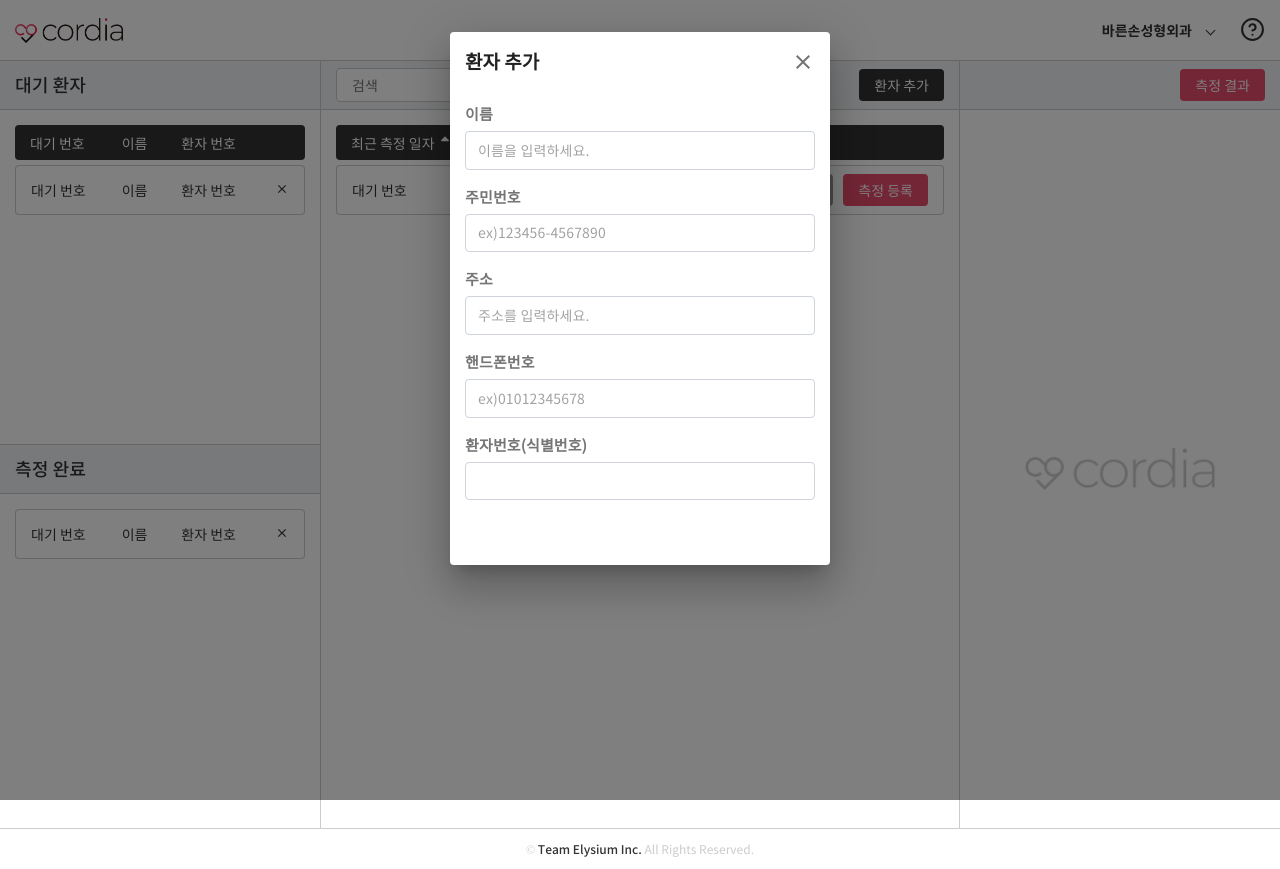
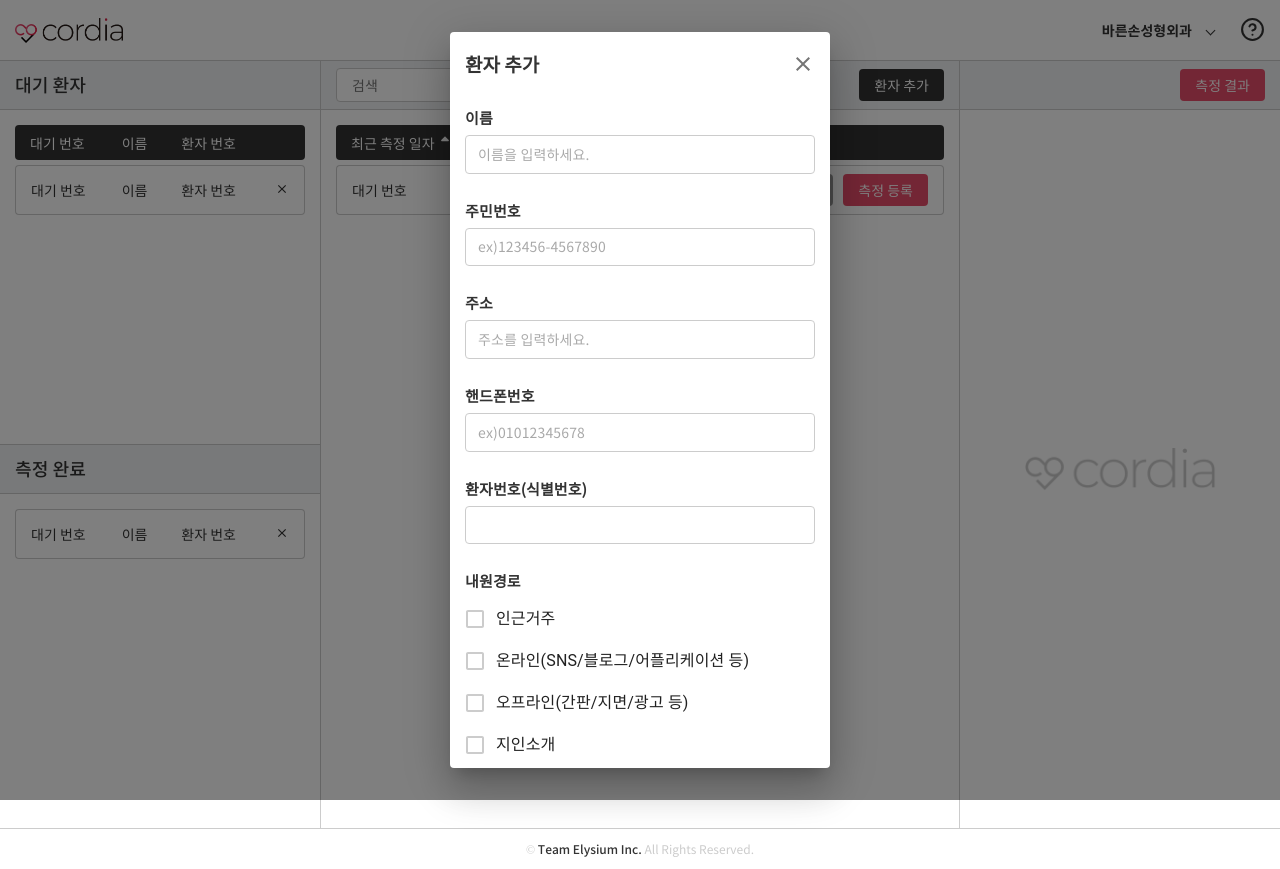
Before and after one commit to soheee94/patient_management_platform, a React (Create React App) app: page / in a window 1280 px wide. Both pictures are taken after a click on the button "환자 추가". Built offline with nearby package versions, Linux system fonts and the light colour scheme.

Commit message:
modify input colors, add form checkbox

```diff
--- a/src/components/Modal/Modal.js
+++ b/src/components/Modal/Modal.js
@@ -2,13 +2,26 @@ import React from "react";
 import ModalTemplate from "./ModalTemplate";
 import ModalHead from "./ModalHead";
 import ModalContent from "./ModalContent";
+import { createMuiTheme } from "@material-ui/core/styles";
+import { ThemeProvider } from "@material-ui/core/styles";
+
+const theme = createMuiTheme({
+  palette: {
+    black: "#333",
+    gray: "#ccc",
+    darkGray: "#999",
+    pink: "#e84d6a"
+  }
+});
 
 function Modal({ isOpen, handleClose }) {
   return (
-    <ModalTemplate open={isOpen} onClose={handleClose}>
-      <ModalHead title="환자 추가" handleClose={handleClose} />
-      <ModalContent />
-    </ModalTemplate>
+    <ThemeProvider theme={theme}>
+      <ModalTemplate open={isOpen} onClose={handleClose}>
+        <ModalHead title="환자 추가" onClose={handleClose} />
+        <ModalContent />
+      </ModalTemplate>
+    </ThemeProvider>
   );
 }
 
--- a/src/components/Modal/ModalContent.js
+++ b/src/components/Modal/ModalContent.js
@@ -1,24 +1,75 @@
-import React from "react";
+import React, { useState } from "react";
 import DialogContent from "@material-ui/core/DialogContent";
 import ModalInput from "./ModalInput";
 import { withStyles } from "@material-ui/core/styles";
 const ModalContentBlock = withStyles({
   root: {
     width: "100%",
-    padding: "30px 0"
+    padding: "0"
   }
 })(DialogContent);
 
 function ModalContent() {
+  const [checkboxState, setCheckboxState] = useState({
+    nearby: false,
+    online: false,
+    offline: false,
+    introduction: false,
+    etc: false
+  });
+  const checkboxes = [
+    {
+      state: checkboxState.nearby,
+      value: "nearby",
+      label: "인근거주"
+    },
+    {
+      state: checkboxState.online,
+      value: "online",
+      label: "온라인(SNS/블로그/어플리케이션 등)"
+    },
+    {
+      state: checkboxState.offline,
+      value: "offline",
+      label: "오프라인(간판/지면/광고 등)"
+    },
+    {
+      state: checkboxState.introduction,
+      value: "introduction",
+      label: "지인소개"
+    },
+    {
+      state: checkboxState.etc,
+      value: "etc",
+      label: "기타"
+    }
+  ];
+  const handleChange = name => event => {
+    setCheckboxState({ ...checkboxState, [name]: event.target.checked });
+  };
   return (
     <ModalContentBlock>
       {/* onSubmit={} */}
       <form autoComplete="off">
-        <ModalInput label="이름" placeholder="이름을 입력하세요." />
-        <ModalInput label="주민번호" placeholder="ex)123456-4567890" />
-        <ModalInput label="주소" placeholder="주소를 입력하세요." />
-        <ModalInput label="핸드폰번호" placeholder="ex)01012345678" />
-        <ModalInput label="환자번호(식별번호)" placeholder="" />
+        <ModalInput label="이름" placeholder="이름을 입력하세요." type="text" />
+        <ModalInput
+          label="주민번호"
+          placeholder="ex)123456-4567890"
+          type="text"
+        />
+        <ModalInput label="주소" placeholder="주소를 입력하세요." type="text" />
+        <ModalInput
+          label="핸드폰번호"
+          placeholder="ex)01012345678"
+          type="text"
+        />
+        <ModalInput label="환자번호(식별번호)" type="text" />
+        <ModalInput
+          label="내원경로"
+          type="checkbox"
+          checkboxes={checkboxes}
+          handleChange={handleChange}
+        />
       </form>
     </ModalContentBlock>
   );
--- a/src/components/Modal/ModalHead.js
+++ b/src/components/Modal/ModalHead.js
@@ -4,28 +4,30 @@ import { MdClose } from "react-icons/md";
 import DialogTitle from "@material-ui/core/DialogTitle";
 import { withStyles } from "@material-ui/core/styles";
 
-const ModalHeadBlock = withStyles({
+const ModalHeadBlock = withStyles(theme => ({
   root: {
     justifyContent: "space-between",
-    padding: 0,
+    padding: "15px",
     display: "flex",
+    alignItems: "center",
     "& h4": {
+      color: theme.palette.black,
       fontWeight: "bold",
       fontSize: "19px"
     },
     "& button": {
-      padding: "3px",
-      marginRight: "-3px"
+      padding: "5px",
+      marginRight: "-5px"
     }
   }
-})(DialogTitle);
+}))(DialogTitle);
 
-function ModalHead({ title, handleClose }) {
+function ModalHead({ title, onClose }) {
   return (
     <>
       <ModalHeadBlock disableTypography>
         <h4>{title}</h4>
-        <IconButton aria-label="close" onClick={handleClose}>
+        <IconButton aria-label="close" onClick={onClose}>
           <MdClose />
         </IconButton>
       </ModalHeadBlock>
--- a/src/components/Modal/ModalInput.js
+++ b/src/components/Modal/ModalInput.js
@@ -3,22 +3,38 @@ import { fade, withStyles } from "@material-ui/core/styles";
 import FormControl from "@material-ui/core/FormControl";
 import InputBase from "@material-ui/core/InputBase";
 import InputLabel from "@material-ui/core/InputLabel";
+import FormGroup from "@material-ui/core/FormGroup";
+import FormControlLabel from "@material-ui/core/FormControlLabel";
+// import FormHelperText from "@material-ui/core/FormHelperText";
+import Checkbox from "@material-ui/core/Checkbox";
 
-const FormControlBlock = withStyles({
+const FormControlBlock = withStyles(theme => ({
   root: {
     width: "100%",
-    marginBottom: "20px"
+    padding: "15px",
+    "& label.Mui-focused": {
+      color: theme.palette.black
+    }
   }
-})(FormControl);
+}))(FormControl);
 
-const FormLabel = withStyles({
+const FormGroupBlock = withStyles(theme => ({
   root: {
+    marginTop: "24px"
+  }
+}))(FormGroup);
+
+const FormLabel = withStyles(theme => ({
+  root: {
+    color: theme.palette.black,
     fontFamily: "Noto Sans KR Regular",
     fontWeight: "bold",
     fontSize: "15px",
-    transform: "none"
+    transform: "none",
+    top: "15px",
+    left: "15px"
   }
-})(InputLabel);
+}))(InputLabel);
 
 const FormInput = withStyles(theme => ({
   root: {
@@ -31,26 +47,58 @@ const FormInput = withStyles(theme => ({
     borderRadius: 4,
     position: "relative",
     backgroundColor: theme.palette.common.white,
-    border: "1px solid #ced4da",
+    border: `1px solid ${theme.palette.gray}`,
     fontSize: 14,
+    color: theme.palette.black,
     width: "100%",
     padding: "10px 12px",
     transition: theme.transitions.create(["border-color", "box-shadow"]),
     "&:focus": {
-      boxShadow: `${fade(theme.palette.primary.main, 0.25)} 0 0 0 0.2rem`,
-      borderColor: theme.palette.primary.main
+      boxShadow: `${fade(theme.palette.darkGray, 0.25)} 0 0 0 0.2rem`,
+      borderColor: theme.palette.darkGray
     }
   }
 }))(InputBase);
-function ModalInput({ label, placeholder }) {
+
+const FormCheckbox = withStyles(theme => ({
+  root: {
+    color: theme.palette.gray,
+    "&$checked": {
+      color: theme.palette.pink
+    }
+  }
+}))(Checkbox);
+
+function ModalInput({ label, placeholder, type, ...props }) {
   return (
     <FormControlBlock>
-      <FormLabel shrink htmlFor="bootstrap-input">
+      <FormLabel shrink htmlFor={label}>
         {label}
       </FormLabel>
-      <FormInput placeholder={placeholder} id="bootstrap-input" />
+      {type === "text" && <FormInput placeholder={placeholder} id={label} />}
+      {type === "checkbox" && (
+        <FormGroupBlock>
+          {props.checkboxes.map((checkbox, index) => (
+            <FormControlLabel
+              key={index}
+              control={
+                <FormCheckbox
+                  checked={checkbox.state}
+                  onChange={props.handleChange(checkbox.value)}
+                  value={checkbox.label}
+                />
+              }
+              label={checkbox.label}
+            />
+          ))}
+        </FormGroupBlock>
+      )}
     </FormControlBlock>
   );
 }
 
+ModalInput.defaultProps = {
+  placeholder: ""
+};
+
 export default ModalInput;
--- a/src/components/Modal/ModalTemplate.js
+++ b/src/components/Modal/ModalTemplate.js
@@ -8,18 +8,23 @@ const ModalTemplateBlock = withStyles({
     alignItems: "flex-start"
   },
   paper: {
-    padding: "15px",
+    // padding: "15px",
     width: "380px"
   }
 })(Dialog);
 
 const Transition = React.forwardRef(function Transition(props, ref) {
-  return <Slide direction="up" ref={ref} {...props} />;
+  return <Slide direction="down" ref={ref} {...props} />;
 });
 
 function ModalTemplate({ children, open, onClose }) {
   return (
-    <ModalTemplateBlock open={open} TransitionComponent={Transition} keepMounted onClose={onClose}>
+    <ModalTemplateBlock
+      open={open}
+      TransitionComponent={Transition}
+      keepMounted
+      onClose={onClose}
+    >
       {children}
     </ModalTemplateBlock>
   );
```
